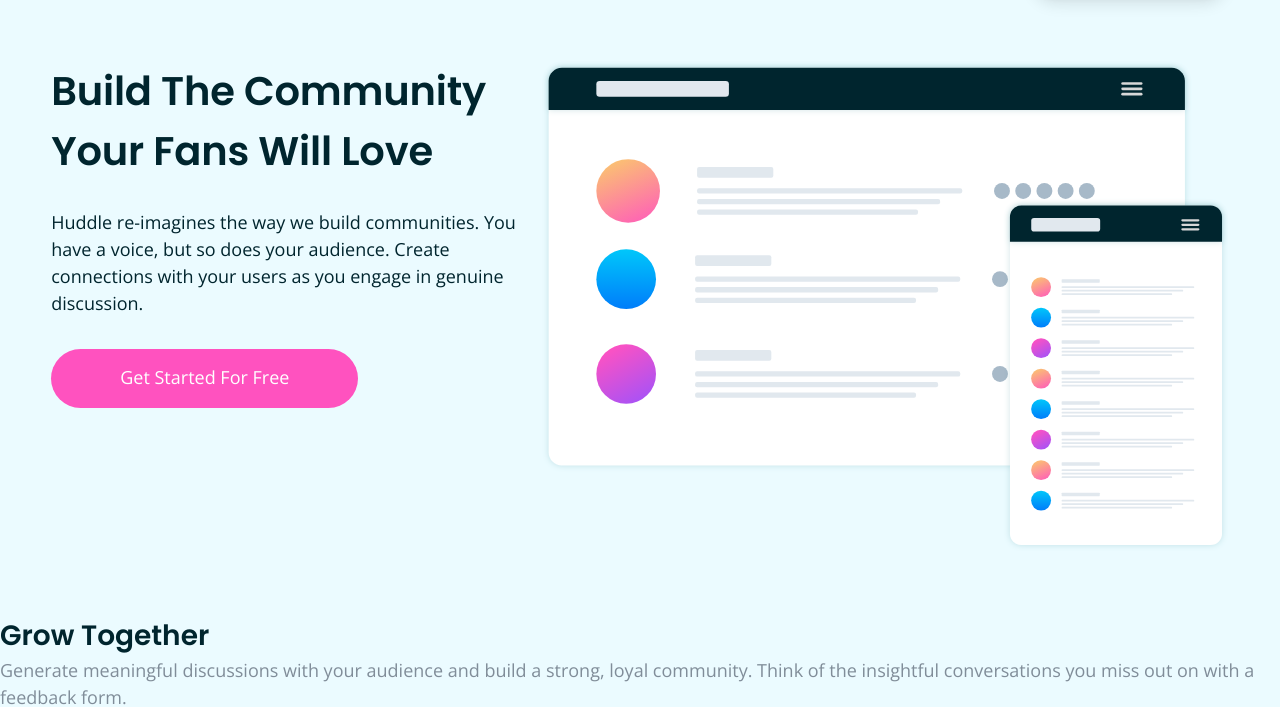
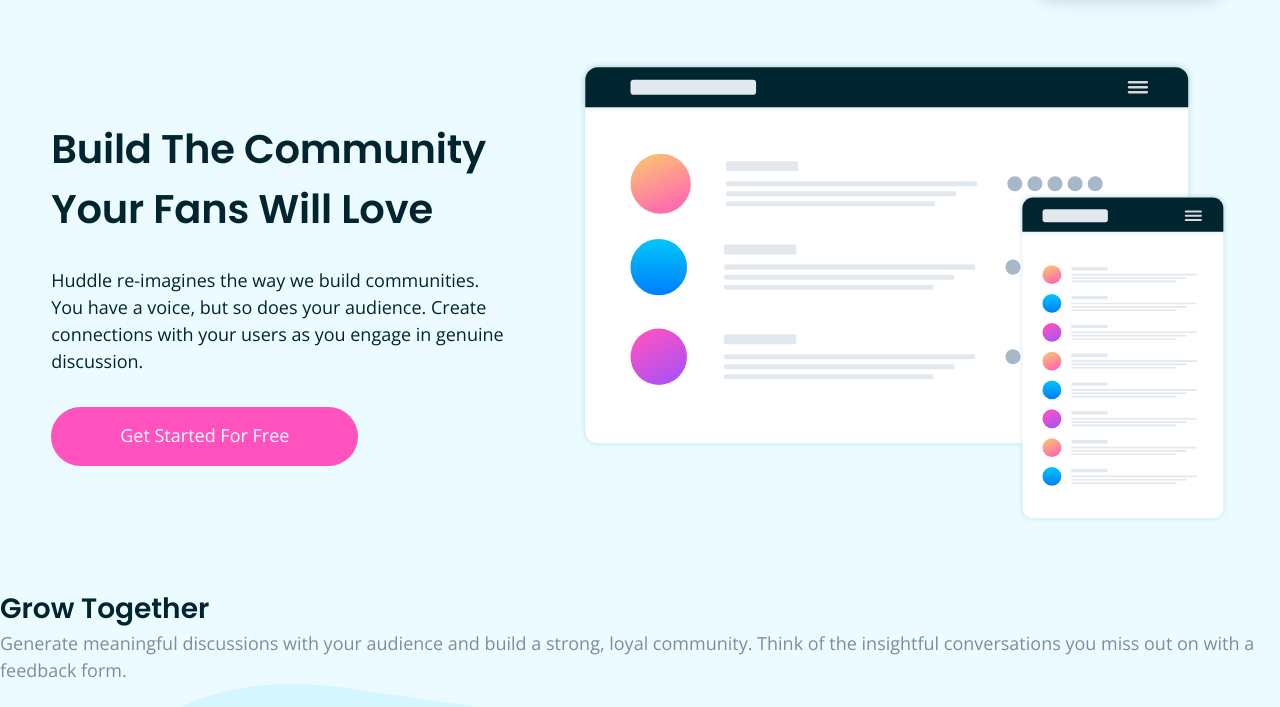
Before and after one commit to MinhKhangTran/w52s_12_11ty_huddle, an Eleventy site: page src/index.html in a window 1280 px wide. Shown: the part 100-807 px from the top of the page. Built offline with nearby package versions, Linux system fonts and the light colour scheme; Eleventy itself is replaced by a stand-in of ours; files that its build step writes are made by us from their sources.

Commit message:
:sparkles: hero fix

```diff
--- a/src/css/style.css
+++ b/src/css/style.css
@@ -25,7 +25,7 @@
   --link: 1.125rem;
 }
 
-@media (min-width: 500px) {
+@media (min-width: 820px) {
   :root {
     /* font-sizes */
     --h1: 2.5rem;
@@ -263,7 +263,7 @@
   height: 17px;
 }
 
-@media (min-width: 500px) {
+@media (min-width: 820px) {
   header {
     padding-top: 3rem;
   }
@@ -287,12 +287,18 @@
 .hero__wrapper--right {
   padding-top: 3.375rem;
 }
+.hero__wrapper--right img {
+  width: 300px;
+  margin-inline: auto;
+}
 
-@media (min-width: 500px) {
+@media (min-width: 820px) {
   .hero__wrapper {
     padding-block: 4rem;
     text-align: left;
     flex-direction: row;
+    align-items: center;
+    gap: 4rem;
   }
   .hero__wrapper--left {
     width: 41.67%;
@@ -303,6 +309,10 @@
   }
   .hero__wrapper--left p {
     padding-block: 1.75rem 2rem;
+  }
+  .hero__wrapper--right img {
+    max-height: 493px;
+    width: auto;
   }
 }
 /* ----------------------------- */
@@ -334,7 +344,7 @@
 .btn-white:hover {
   color: var(--grayish-blue);
 }
-@media (min-width: 500px) {
+@media (min-width: 820px) {
   .btn-white {
     padding-inline: 4rem;
     padding-block: 0.8125rem 1rem;
```
Also changed, not shown: 2 other files.
